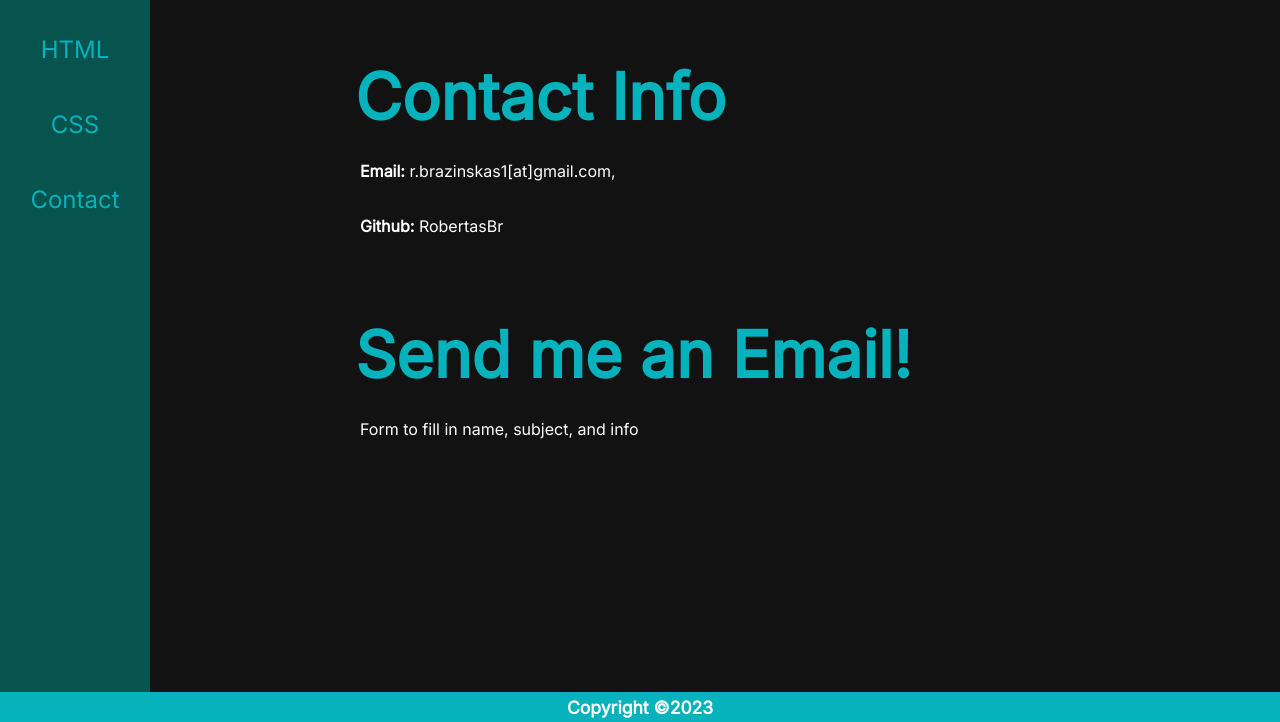
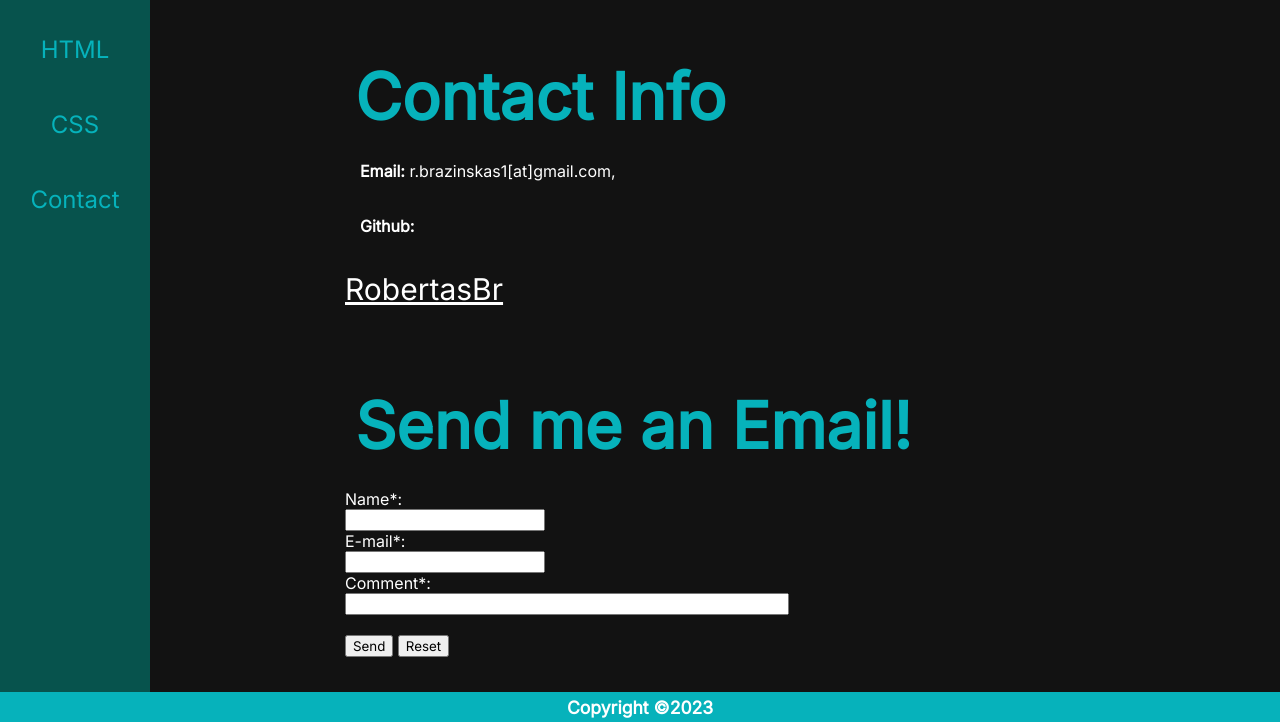
Before and after one commit to RobertasBr/RobertasBr.github.io, a plain HTML site: page page4.html in a window 1280 px wide. Shown: the part 78-800 px from the top of the page. Drawn offline with Linux system fonts and the light colour scheme.

Commit message:
finishing touches

```diff
--- a/page4.html
+++ b/page4.html
@@ -4,18 +4,21 @@
     <meta charset="UTF-8">
     <meta http-equiv="X-UA-Compatible" content="IE=edge">
     <meta name="viewport" content="width=<device-width>, initial-scale=1.0">
+        <meta name="description" content="page with contact information and a form">
+        <meta name="keywords" content="Contacts, Form, GitHub">
+        <meta name="author" content="Robertas Brazinskas">
     <title>About Me</title>
     <link rel="shortcut icon" type="image/x-icon" href="./favicon.ico" />
-    <link rel="stylesheet" href="./styles3.css">
+    <link rel="stylesheet" href="./styles4.css">
     <link rel="preconnect" href="https://fonts.googleapis.com">
     <link rel="preconnect" href="https://fonts.gstatic.com" crossorigin>
     <link href="https://fonts.googleapis.com/css2?family=Inter" rel="stylesheet">
 </head>
 <body>
     <header>
-        <div id="topbar"><img src="./logo2.png" id="logo"><h1>ATU Sligo Semester 2 Website</h1></div>
+        <div id="topbar"><img src="./logo2.png" id="logo" alt="logo"><h1>ATU Sligo Semester 2 Website</h1></div>
     </header>
-    <div>
+    <section>
         <nav>
             <ul>
                 <li><a href="index.html">Home</a></li>
@@ -26,13 +29,24 @@
         </nav>
         <h3>Contact Info</h3>
         <p><b>Email:</b> r.brazinskas1[at]gmail.com,</p>
-        <p><b>Github:</b> RobertasBr</p>
+        <p><b>Github:</b></p>
+        <a id="github" href="https://github.com/Robertacxs">RobertasBr</a>
         <h3>Send me an Email!</h3>
-        <p>Form to fill in name, subject, and info</p>
-    </div>
-</div>
-</body>
+    </section>
+    <section id="form">
+        <form action="mailto:robertasbrazinskas@gmail.com" method="get" enctype="text/plain">
+            Name*:<br>
+            <input type="text" name="name"><br>
+            E-mail*:<br>
+            <input type="text" name="mail"><br>
+            Comment*:<br>
+            <input type="text" name="comment" size="50"><br><br>
+            <input type="submit" value="Send">
+            <input type="reset" value="Reset">
+            </form>
+    </section>
 <footer>
     <div id="footer"><h5>Copyright ©2023</h5></div>
 </footer>
+</body>
 </html>
--- a/styles4.css
+++ b/styles4.css
@@ -149,3 +149,15 @@ body {
     flex-direction: column;
     overflow-x: hidden;
 }
+
+#github {
+    margin-left: 345px;
+    font-size: 30px;
+    color: white;
+}
+
+#form {
+    display: inline-block;
+    margin-left: 345px;
+    color: white;
+}
```
Also changed, not shown: index.html (+9 -4 lines), page2.html (+6 -4 lines), page3.html (+5 -3 lines), styles.css (+11 -0 lines), 1 other file.
